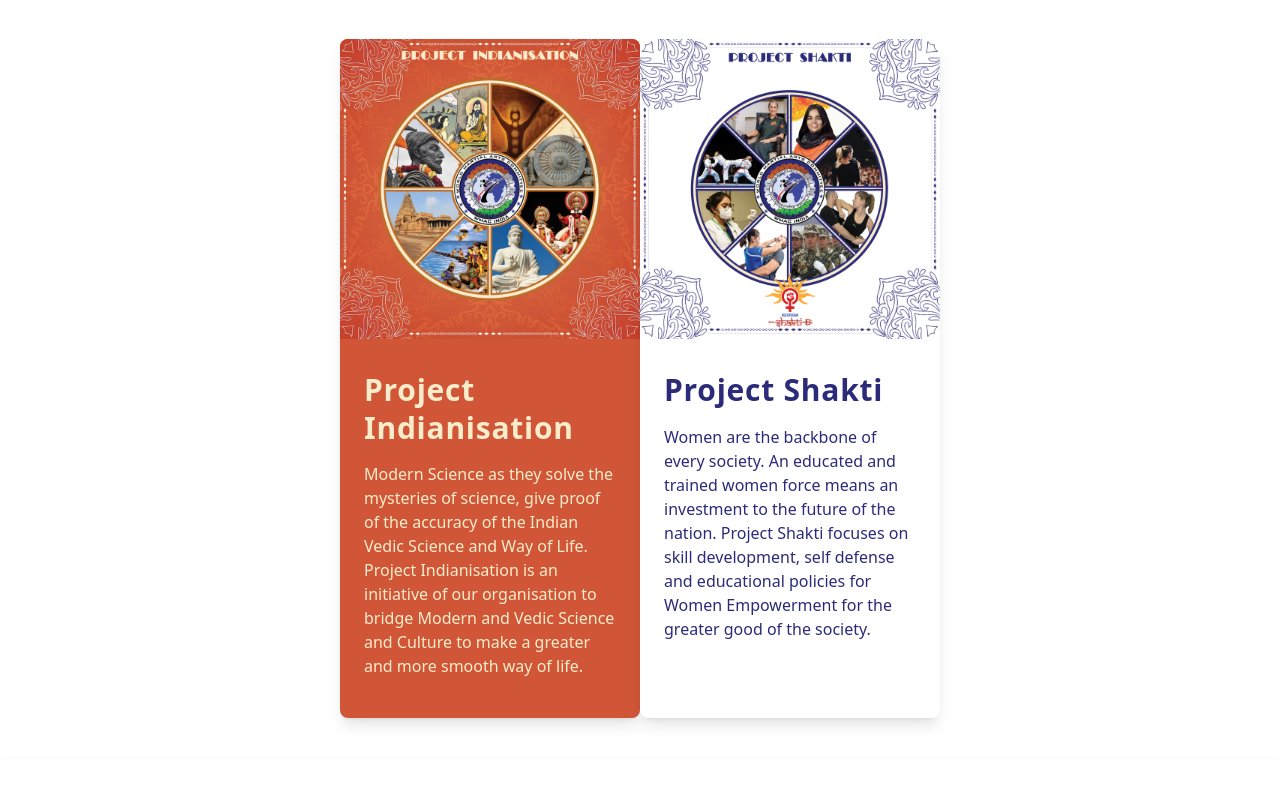
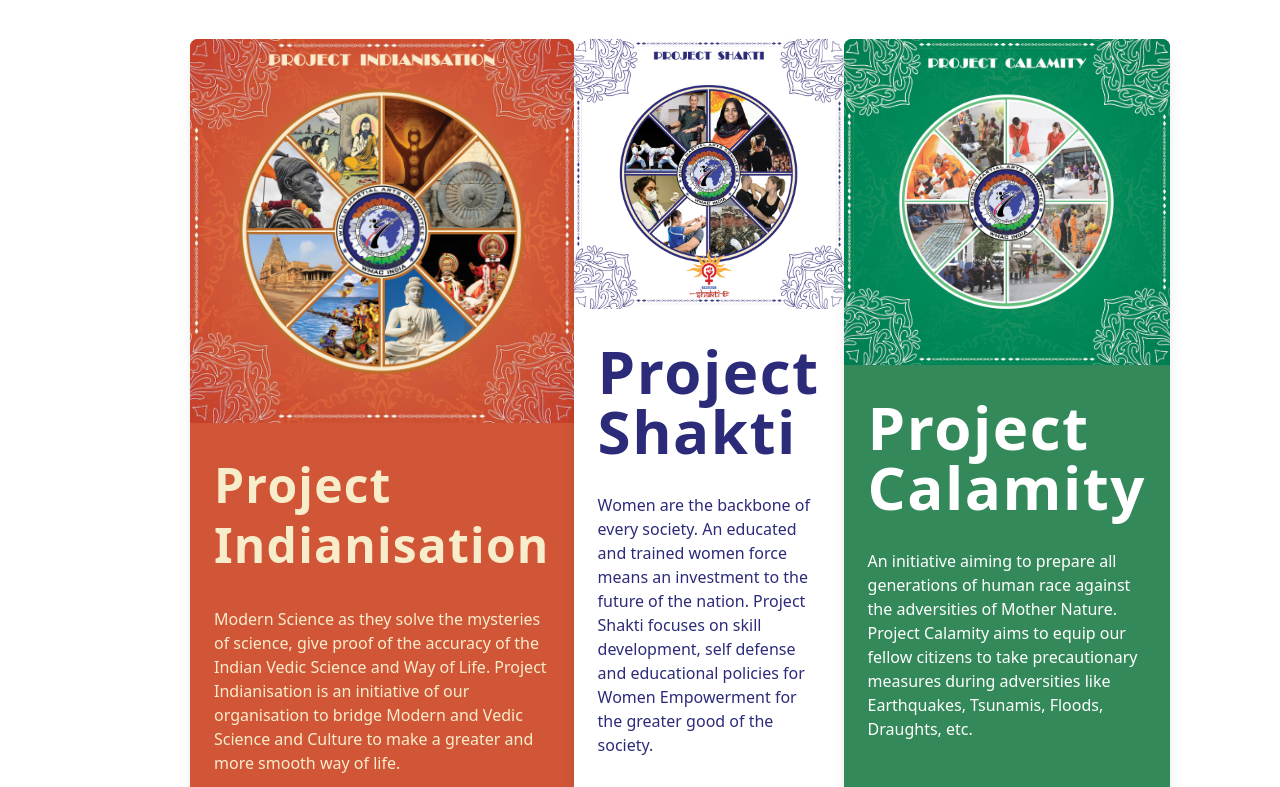
Before and after one commit to hrikbansaha49268/wmac-website, a website: page public/activities.html in a window 1280 px wide. Shown: the part 535-1322 px from the top of the page. Drawn offline with nearby package versions, Linux system fonts and the light colour scheme.

Commit message:
Today's Update

```diff
--- a/public/activities.html
+++ b/public/activities.html
@@ -106,7 +106,7 @@
         <h3 class="text-5xl font-bold mb-6 text-gray-800">
             Our Activities:
         </h3>
-        <div class="flex lg:flex-row flex-col lg:w-1/2 w-full justify-between mt-10">
+        <div class="flex lg:flex-row flex-col lg:w-3/4 w-full justify-between mt-10">
 
             <!-- Project Indianisation -->
             <div class="flex justify-center lg:my-0 my-4">
@@ -115,7 +115,7 @@
                         <img class="rounded-t-lg" src="./assets/activities/projects/images/indianisation.jpg" alt="" />
                     </a>
                     <div class="p-6">
-                        <h5 class="mb-4 mt-2 text-3xl font-bold leading-tight tracking-wide text-[#f7edcb]">
+                        <h5 class="mb-8 mt-2 text-5xl font-bold leading-tight tracking-wide text-[#f7edcb]">
                             Project Indianisation
                         </h5>
                         <p class="mb-4 text-base text-[#f7edcb]">
@@ -137,7 +137,7 @@
                         <img class="rounded-t-lg" src="./assets/activities/projects/images/shakti.jpg" alt="" />
                     </a>
                     <div class="p-6">
-                        <h5 class="mb-4 mt-2 text-3xl font-bold leading-tight tracking-wide text-[#2b2b7a] ">
+                        <h5 class="mb-8 mt-2 text-6xl font-bold leading-none tracking-wide text-[#2b2b7a] ">
                             Project Shakti
                         </h5>
                         <p class="mb-4 text-base text-[#2b2b7a]">
@@ -153,6 +153,28 @@
                 </div>
             </div>
             <!-- Project Shakti -->
+
+            <!-- Project Calamity -->
+            <div class="flex justify-center lg:my-0 my-4">
+                <div class="block max-w-sm rounded-lg bg-[#338959] shadow-lg hover:shadow-2xl duration-300 ease-in-out">
+                    <a href="#!">
+                        <img class="rounded-t-lg" src="./assets/activities/projects/images/calamity.jpg" alt="" />
+                    </a>
+                    <div class="p-6">
+                        <h5 class="mb-8 mt-2 text-6xl font-bold leading-none tracking-wide text-white">
+                            Project Calamity
+                        </h5>
+                        <p class="mb-4 text-base text-white">
+                            An initiative aiming to prepare all generations of human race against the adversities of
+                            Mother Nature. Project Calamity
+                            aims to equip our fellow citizens to take precautionary measures during adversities like
+                            Earthquakes, Tsunamis, Floods,
+                            Draughts, etc.
+                        </p>
+                    </div>
+                </div>
+            </div>
+            <!-- Project Calamity -->
 
         </div>
     </div>
```
Also changed, not shown: public/about.html (+2 -1 lines), public/contact.html (+15 -7 lines), public/events.html (+3 -1 lines), public/index.html (+3 -1 lines), public/assets/activities/projects/images/calamity.jpg (added), public/assets/whatsapp_qr.jpg (added), public/assets/whatsapp_qr.png (added), public/output.css.
